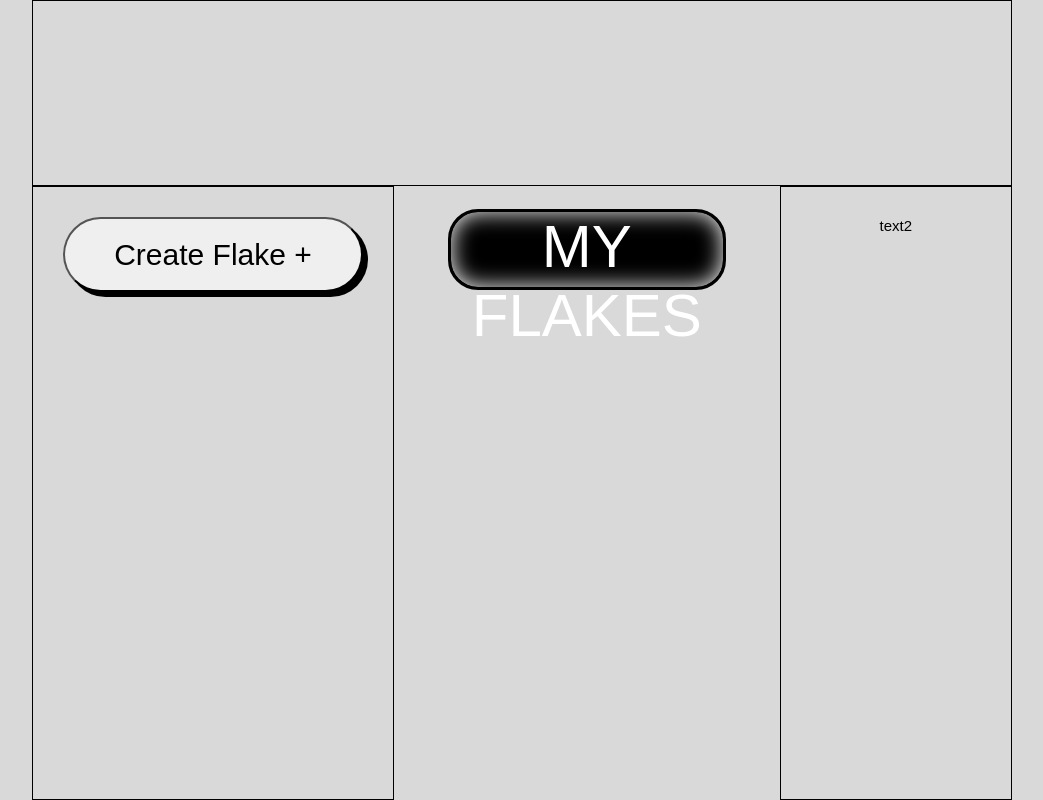
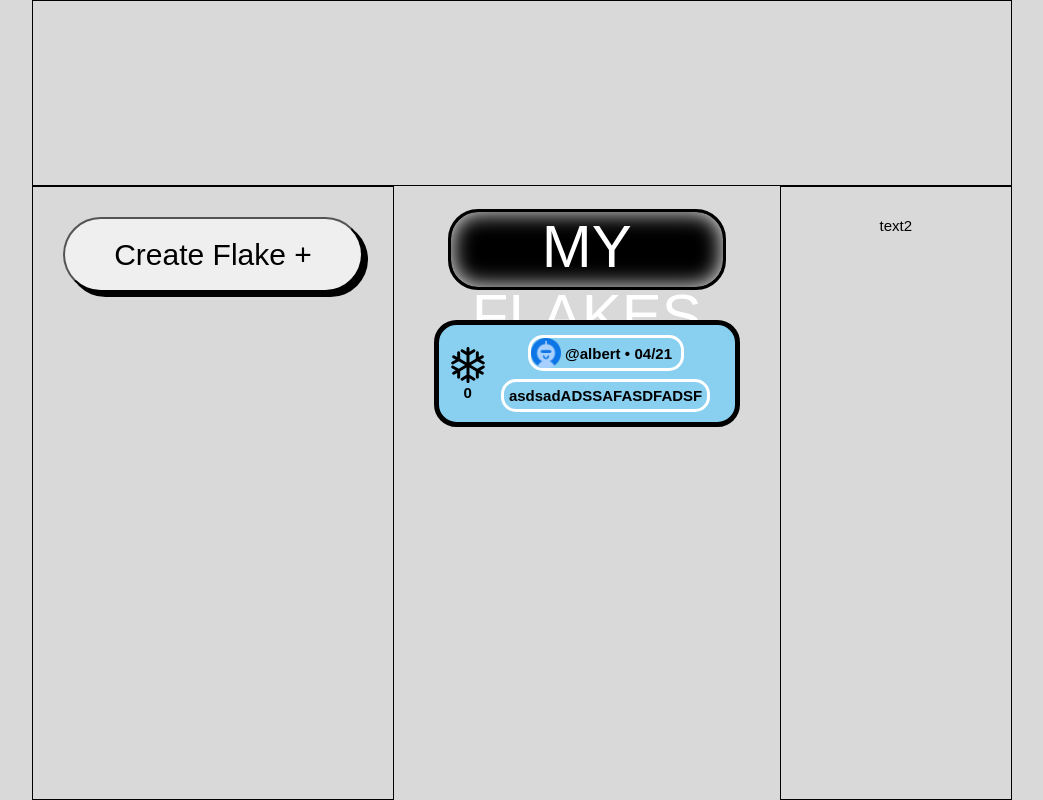
Before and after one commit to itsArmanS/whitesnow, a React (Create React App) app: page / in a window 1280 px wide. Shown: the whole page, without its empty margins (118-1161 px from the left). Built offline with nearby package versions, Linux system fonts and the light colour scheme; data requests are answered from the project's data file; a web font is replaced by a local one.

Commit message:
Added useFetchDatabase to retreive post data

```diff
--- a/db.json
+++ b/db.json
@@ -1,18 +1,11 @@
 {
   "posts": [
     {
+      "id": 1,
       "user": "albert",
       "profileImage": "/images/default-user-image.png",
-      "body": "Lorem ipsum dolor sit amet, consectetur",
-      "date": "04/21",
-      "id": 1
-    },
-    {
-      "user": "johny",
-      "profileImage": "/images/default-user-image.png",
-      "body": "Lorem ipsum dolor sit amet, consectetur",
-      "date": "04/27",
-      "id": 2
+      "body": "asdsadADSSAFASDFADSF",
+      "date": "04/21"
     }
   ]
 }
--- a/src/components/NewPostForm.jsx
+++ b/src/components/NewPostForm.jsx
@@ -1,21 +1,20 @@
-import React, { useState } from "react";
+import React, { useEffect, useState } from "react";
 import "../styles/homeLayout.css";
+import useFetchDatabase from "./useFetchDatabase";
 
 function NewPostForm(props) {
+  const [newPost, setNewPost] = useState([]);
   const [currentID, setCurrentID] = useState(1);
   const [postBody, setPostBody] = useState("");
 
   const closeNewPostDialog = props.closeNewPostDialog;
-  const addNewPost = props.addNewPost;
 
-  const handleInputChange = (event) => {
-    setPostBody(event.target.value);
-  };
-
-  const handleSubmit = (event) => {
+  const handleSubmit = async (event) => {
     event.preventDefault();
 
-    const postData = {
+    setCurrentID(currentID + 1);
+
+    const newPostData = {
       user: "albert",
       profileImage: "/images/default-user-image.png",
       body: postBody,
@@ -24,9 +23,28 @@ function NewPostForm(props) {
     }
 
     setCurrentID(currentID + 1);
-    addNewPost(postData);
+    setNewPost(newPostData);
+
+    const response = await fetch("http://localhost:3005/posts", {
+      method: "POST",
+      headers: {
+        'Content-Type': 'application/json'
+      },
+      body: JSON.stringify(newPostData)
+    })
+    const data = await response.json();
+    console.log(data, "new data added")
+
     closeNewPostDialog();
   };
+
+  const handlePostBodyChange = event => {
+    setPostBody(event.target.value);
+  };
+
+
+  useFetchDatabase({ setNewPost });
+
 
   return (
     <>
@@ -36,7 +54,7 @@ function NewPostForm(props) {
           type="text"
           id="newPostBody"
           value={postBody}
-          onChange={handleInputChange}
+          onChange={handlePostBodyChange}
         />
         <button type="submit">Create</button>
         <button onClick={closeNewPostDialog}>Close</button>
--- a/src/components/PostList.jsx
+++ b/src/components/PostList.jsx
@@ -1,13 +1,18 @@
-import React from "react";
-import "../styles/homePanels.css"
-import "../styles/mainFeed.css"
+import React, { useState, useEffect } from "react";
+import "../styles/homePanels.css";
+import "../styles/mainFeed.css";
 import SnowflakeButton from "./SnowflakeButton";
+import useFetchDatabase from "./useFetchDatabase";
 
-function PostList(props) {
+function PostList() {
+  const [posts, setPosts] = useState([]);
+
+  useFetchDatabase({ setPosts });
+
 
   return (
     <>
-      {/* {posts.map((post) => (
+      {posts.map((post) => (
         <div className="post-body" key={post.id}>
           <div className="post-user-buttons">
             <SnowflakeButton />
@@ -29,9 +34,9 @@ function PostList(props) {
             </div>
           </div>
         </div>
-      ))} */}
+      ))}
     </>
-  )
+  );
 }
 
-export default PostList
+export default PostList;
--- /dev/null
+++ b/src/components/useFetchDatabase.jsx
@@ -0,0 +1,20 @@
+import React, { useEffect } from "react";
+
+function useFetchDatabase({ setPosts }) {
+  useEffect(() => {
+    const fetchPosts = async () => {
+      try {
+        let response = await fetch("http://localhost:3005/posts");
+        let data = await response.json();
+        setPosts(data);
+      } catch (error) {
+        console.error('Error fetching data:', error);
+      }
+    };
+    fetchPosts();
+  }, [setPosts])
+
+  return null;
+}
+
+export default useFetchDatabase
--- a/src/styles/mainFeed.css
+++ b/src/styles/mainFeed.css
@@ -23,6 +23,7 @@
 
 .post-body {
   display: flex;
+  width: 90%;
   background-color: #89cff0;
   font-weight: bold;
   border-radius: 1.5rem;
```
